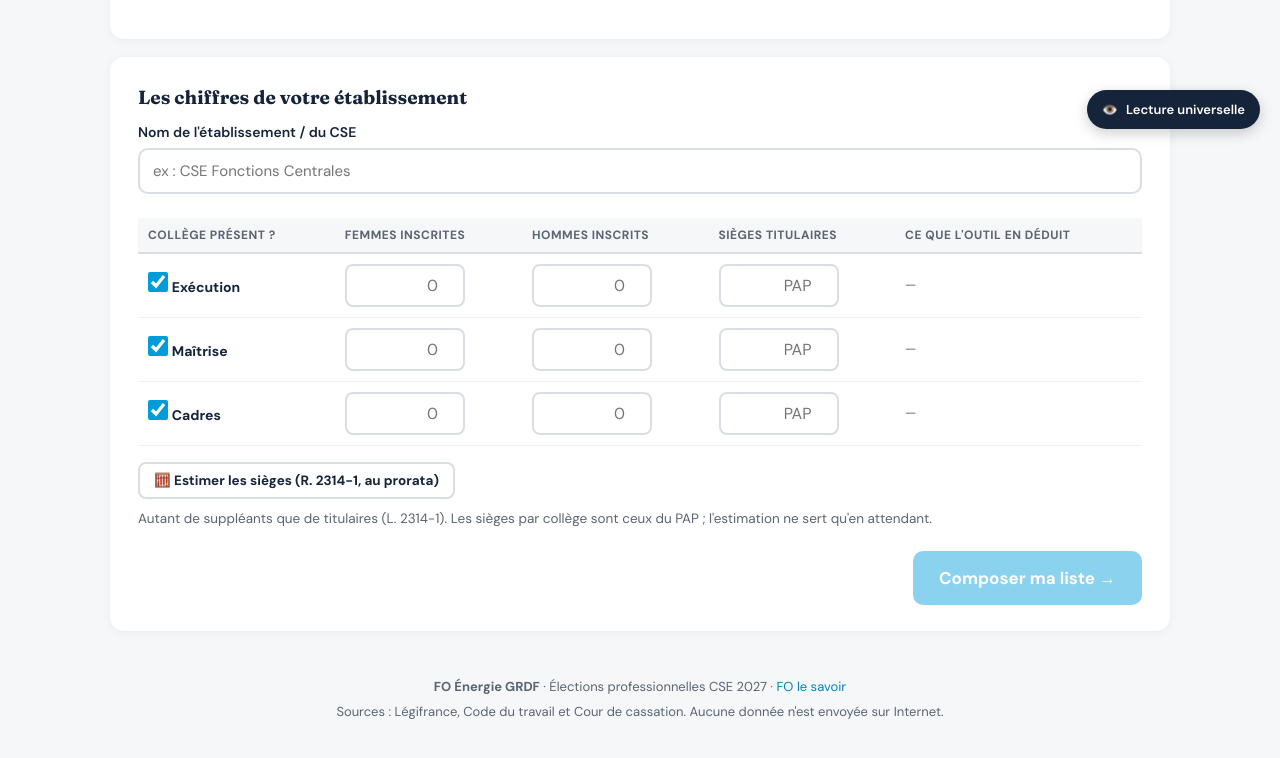
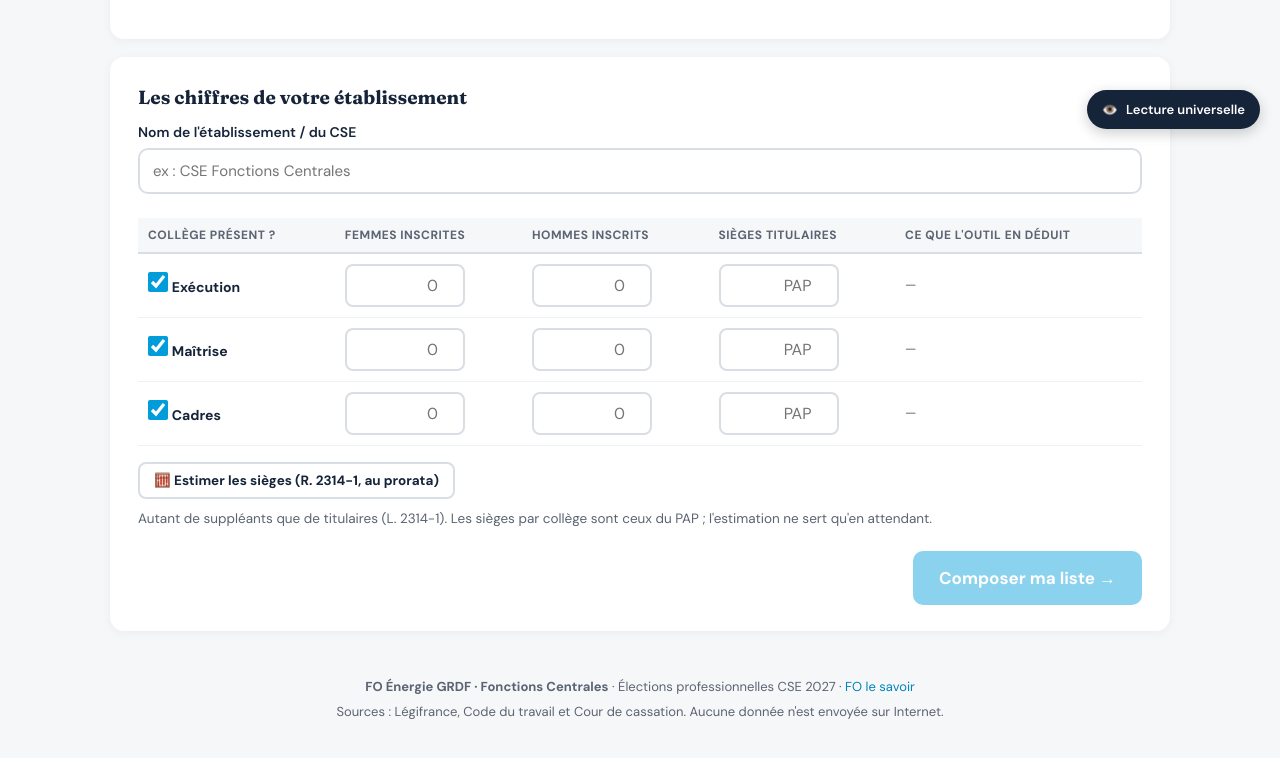
Before and after one commit to FO-GRDF/fo-cse-listes-2027, a plain HTML site: page index.html in a window 1280 px wide. Shown: the part 651-1409 px from the top of the page. Drawn offline with nearby package versions, Linux system fonts and the light colour scheme.

Commit message:
Pied de page : FO Énergie GRDF · Fonctions Centrales
Co-Authored-By: Claude Fable 5.1 <noreply@anthropic.com>
Claude-Session: https://claude.ai/code/session_01P4MWZj9Y1cgRHftp4pQG9D

```diff
--- a/index.html
+++ b/index.html
@@ -546,7 +546,7 @@ Pour la délégation syndicale FO
 </main>
 
 <footer>
-  <p><strong>FO Énergie GRDF</strong> · Élections professionnelles CSE 2027 · <a href="https://fo-grdf.github.io/Fo-le-savoir/" target="_blank" rel="noopener">FO le savoir</a></p>
+  <p><strong>FO Énergie GRDF · Fonctions Centrales</strong> · Élections professionnelles CSE 2027 · <a href="https://fo-grdf.github.io/Fo-le-savoir/" target="_blank" rel="noopener">FO le savoir</a></p>
   <p style="margin-top:6px;">Sources : Légifrance, Code du travail et Cour de cassation. Aucune donnée n'est envoyée sur Internet.</p>
 </footer>
 </div>
```
